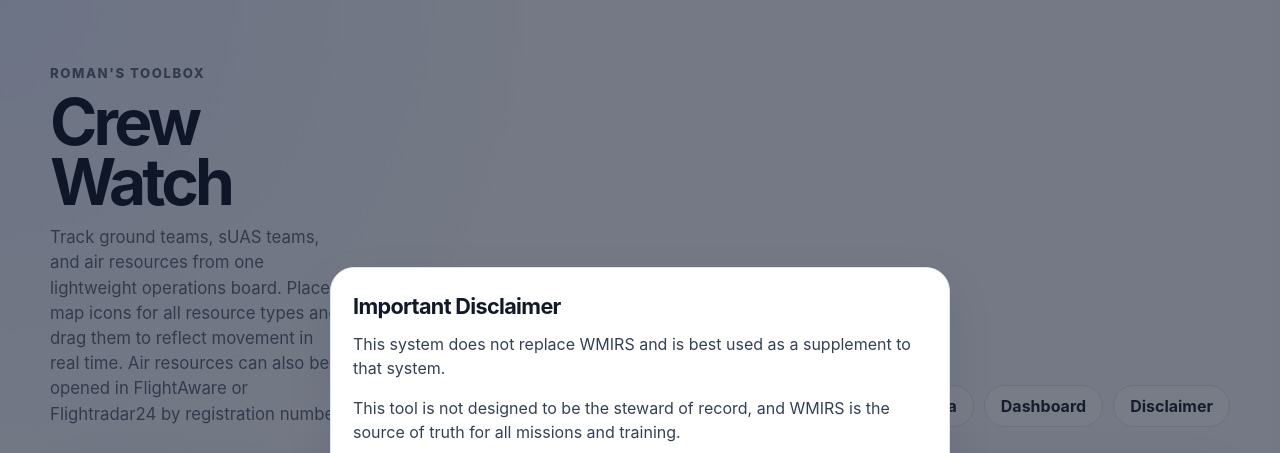
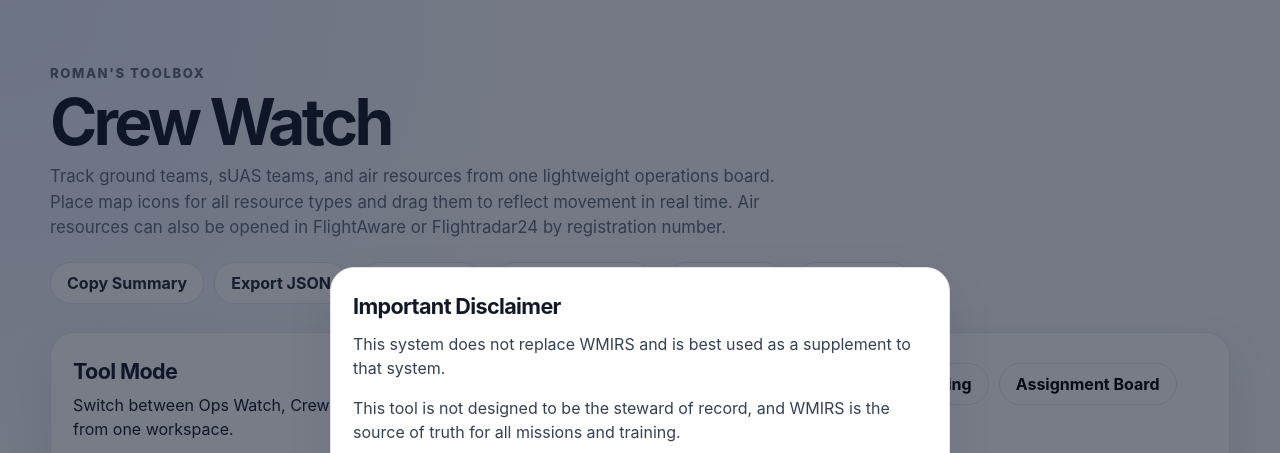
Before and after one commit to Roman-s-Tools/OpsWatch, a plain HTML site: page index.html in a window 1280 px wide. Shown: the top 453 px of the page. Drawn offline with nearby package versions, Linux system fonts and the light colour scheme.

Commit message:
Keep Crew Watch intro text stacked above header action buttons

```diff
--- a/style.css
+++ b/style.css
@@ -54,7 +54,7 @@ button {
   display: grid;
   grid-template-columns: 1fr;
   gap: 22px;
-  align-items: end;
+  align-items: start;
 }
 
 .eyebrow {
@@ -442,10 +442,6 @@ textarea:focus {
 }
 
 @media (min-width: 720px) {
-  .header-grid {
-    grid-template-columns: 1fr auto;
-  }
-
   .toolbar {
     grid-template-columns: 1fr auto;
     align-items: center;
@@ -460,6 +456,7 @@ textarea:focus {
     align-items: start;
   }
 }
+
 
 @media (min-width: 980px) {
   .main-grid {
```
